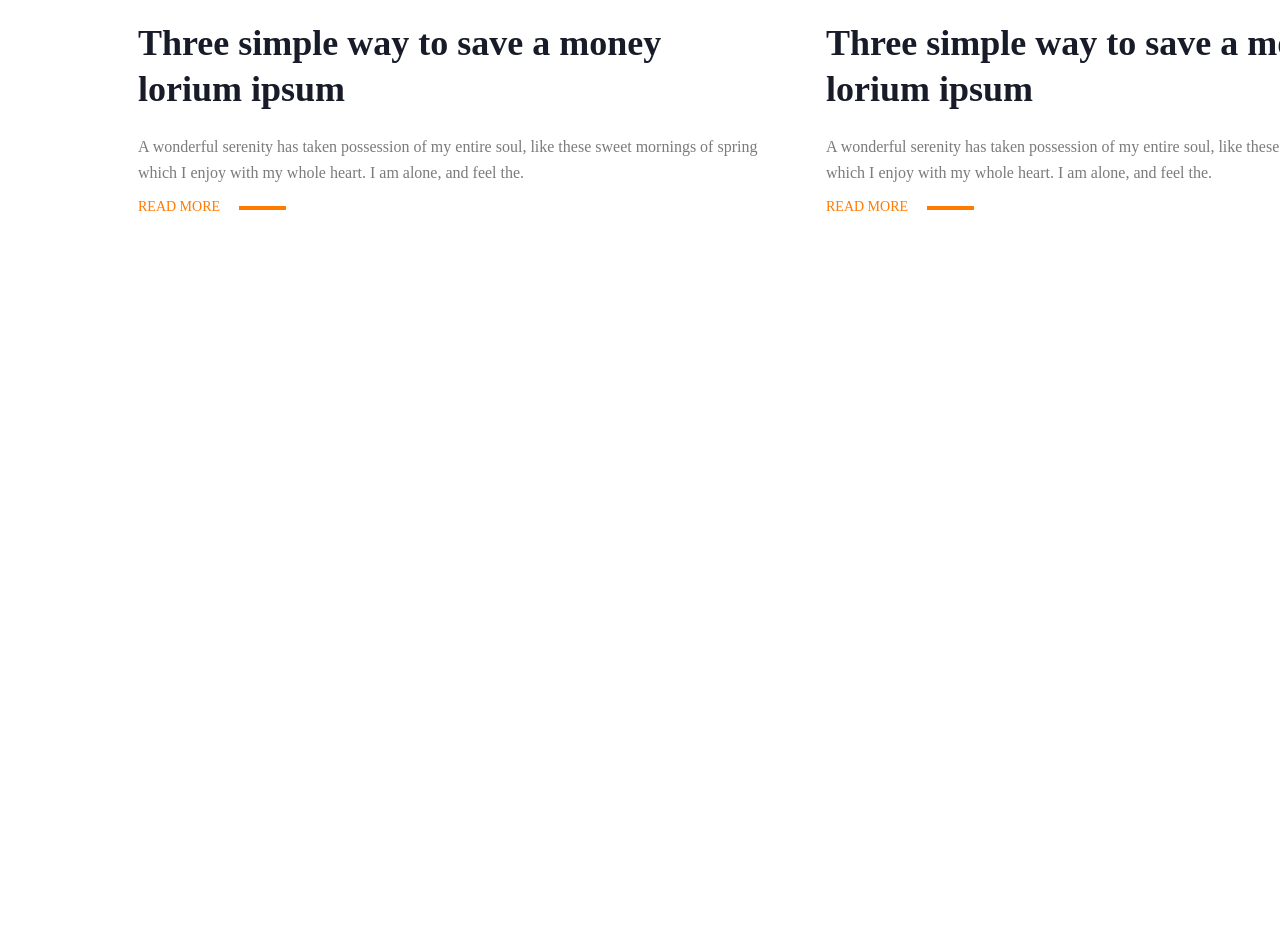
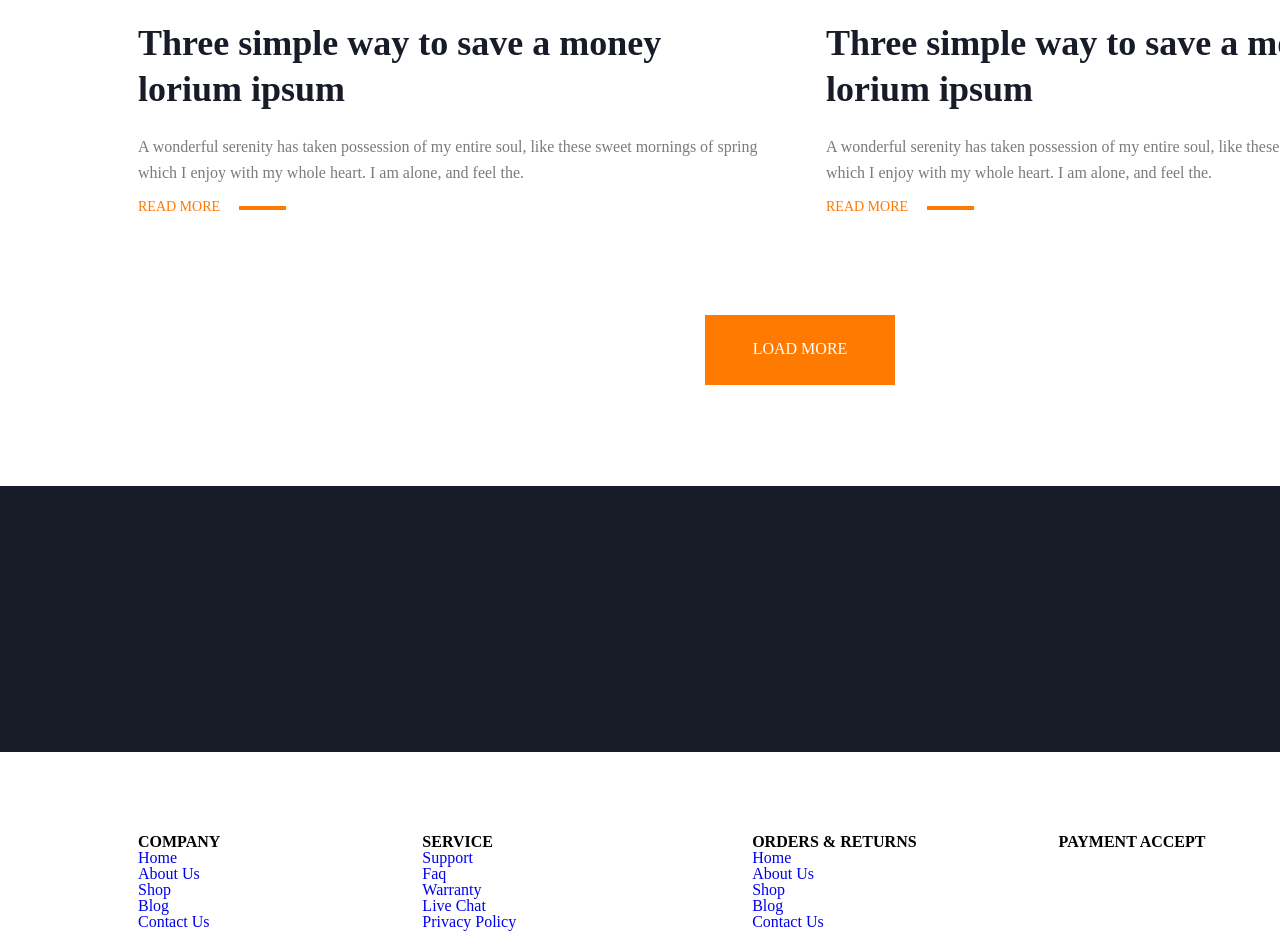
Before and after one commit to wmirotadze/Lesson5-positions, a plain HTML site: page index.html in a window 1280 px wide. Shown: the part 1825-2773 px from the top of the page. Before the commit the page ends 2109 px from the top, so only its background shows below. Drawn offline with Linux system fonts and the light colour scheme.

Commit message:
footer(not completed)

```diff
--- a/css/style.css
+++ b/css/style.css
@@ -61,12 +61,12 @@ section{
 	width: 1600px;
 }
 .content-left{
-	margin:0 24px 57px 138px;
+	margin:0 26px 57px 138px;
 	width: 636px;
 	display: inline-block;
 }
 .content-right{
-	margin:0 138px 57px 24px;
+	margin:0 138px 57px 26px;
 	width: 636px;
 	display: inline-block;
 }
@@ -100,3 +100,51 @@ section{
 	margin-left:19px;
 	vertical-align: middle;
 }
+.load-button{
+	margin:66px 50%;
+	text-align: center;
+	transform: translate(-50%, -50%);
+	background-color: #FF7A00;
+	width: 190px;
+	height: 70px;
+}
+.load-more{
+	color: #FFFFFF;
+	font-family: poppins;
+	font-size: 16px;
+	vertical-align: middle;
+	line-height: 68px;
+}
+.divider{
+	width: 1600px;
+	height: 266px;
+	background-color: #181C28;
+}
+.footer{
+	width: 1600px;
+}
+.footer-div1{
+	display: inline-block;
+	vertical-align: top;
+	margin: 82px 0 0 138px;
+}
+.footer-div2{
+	display: inline-block;
+	vertical-align: top;
+	margin: 82px 0 0 198px;
+}
+.footer-div3{
+	display: inline-block;
+	vertical-align: top;
+	margin: 82px 0 0 232px;
+}
+.footer-div4{
+	display: inline-block;
+	vertical-align: top;
+	margin: 82px 138px;
+}
+.footer-title{
+	font-family: poppins;
+	font-size: 24;
+	font-weight: 600;
+}
--- a/index.html
+++ b/index.html
@@ -55,34 +55,103 @@
 			<h3 class="article-title">Three simple way to save a money lorium ipsum</h3>
 			<p class="article">A wonderful serenity has taken possession of my entire soul, like these sweet mornings of spring which I enjoy with my whole heart. I am alone, and feel the.</p>
 			<a class="read-more" href="#">READ MORE</a>
-		</div>
-		<div class="content-right">
+		</div><!--
+	 --><div class="content-right">
 			<img src="images/img2.jpg" alt="image2">
 			<h3 class="article-title">Three simple way to save a money lorium ipsum</h3>
 			<p class="article">A wonderful serenity has taken possession of my entire soul, like these sweet mornings of spring which I enjoy with my whole heart. I am alone, and feel the.</p>
 			<a class="read-more" href="#">READ MORE</a>
-		</div>
-		<div class="content-left">
+		</div><!--
+	 --><div class="content-left">
 			<img src="images/img3.jpg" alt="image3">
 			<h3 class="article-title">Three simple way to save a money lorium ipsum</h3>
 			<p class="article">A wonderful serenity has taken possession of my entire soul, like these sweet mornings of spring which I enjoy with my whole heart. I am alone, and feel the.</p>
 			<a class="read-more" href="#">READ MORE</a>
-		</div>
-		<div class="content-right">
+		</div><!--
+	 --><div class="content-right">
 			<img src="images/img4.jpg" alt="image4">
 			<h3 class="article-title">Three simple way to save a money lorium ipsum</h3>
 			<p class="article">A wonderful serenity has taken possession of my entire soul, like these sweet mornings of spring which I enjoy with my whole heart. I am alone, and feel the.</p>
 			<a class="read-more" href="#">READ MORE</a>
 		</div>
-
+		<div class="load-button">
+			<a class="load-more" href="#">LOAD MORE</a>
+		</div>
 	</section>
-
-
-<!-- 	<footer class="footer">
-		<img src="images/fb.svg" alt="facebook">
-		<div class="divider"></div>
-		<img src="images/ytb.svg" alt="youtube">
-	</footer> -->
-
+	<div class="divider"></div>
+	<footer class="footer">
+		<div class="footer-div1">
+			<h3 class="footer-title">COMPANY</h3>
+			<ul>
+				<li>
+					<a href="#">Home</a>
+				</li>
+				<li>
+					<a href="#">About Us</a>
+				</li>
+				<li>
+					<a href="#">Shop</a>
+				</li>
+				<li>
+					<a href="#">Blog</a>
+				</li>
+				<li>
+					<a href="#">Contact Us</a>
+				</li>
+			</ul>
+		</div>
+		<div class="footer-div2">
+			<h3 class="footer-title">SERVICE</h3>
+			<ul>
+				<li>
+					<a href="#">Support</a>
+				</li>
+				<li>
+					<a href="#">Faq</a>
+				</li>
+				<li>
+					<a href="#">Warranty</a>
+				</li>
+				<li>
+					<a href="#">Live Chat</a>
+				</li>
+				<li>
+					<a href="#">Privacy Policy</a>
+				</li>
+			</ul>
+		</div>
+		<div class="footer-div3">
+			<h3 class="footer-title">ORDERS & RETURNS</h3>
+			<ul>
+				<li>
+					<a href="#">Home</a>
+				</li>
+				<li>
+					<a href="#">About Us</a>
+				</li>
+				<li>
+					<a href="#">Shop</a>
+				</li>
+				<li>
+					<a href="#">Blog</a>
+				</li>
+				<li>
+					<a href="#">Contact Us</a>
+				</li>
+			</ul>
+		</div>
+		<div class="footer-div4">
+			<h3 class="footer-title">PAYMENT ACCEPT</h3>
+			<a href="#">
+				<img src="">
+			</a>
+			<a href="#">
+				<img src="">
+			</a>
+			<a href="">
+				<img src="">
+			</a>
+		</div>
+	</footer>
 </body>
 </html>
```
